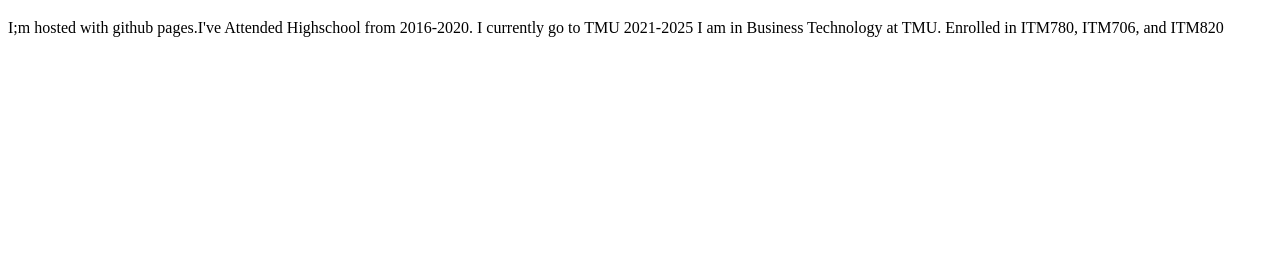
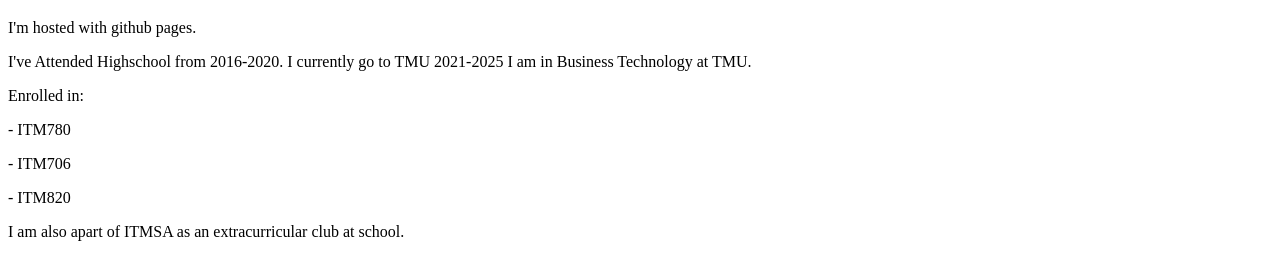
Before and after one commit to Neenu4/Neenu4.github.ca-, a plain HTML site: page index.html in a window 1280 px wide. Shown: the part 61-340 px from the top of the page. Drawn offline with Linux system fonts and the light colour scheme.

Commit message:
Update index.html

```diff
--- a/index.html
+++ b/index.html
@@ -2,7 +2,13 @@
 <html>
     <body>
         <h1>Hello World</h1>
-        <p>I;m hosted with github pages.I've Attended Highschool from 2016-2020. I currently go to TMU 2021-2025
-            I am in Business Technology at TMU. Enrolled in ITM780, ITM706, and ITM820</p>
+        <p>I'm hosted with github pages.<p>
+        </p>I've Attended Highschool from 2016-2020. I currently go to TMU 2021-2025
+            I am in Business Technology at TMU.<p>
+        <p>  Enrolled in:</p>
+           <p>- ITM780 </p>
+           <p>- ITM706</p>
+           <P>- ITM820</P>
+            I am also apart of ITMSA as an extracurricular club at school.</p>
     </body>
 </html>
```
